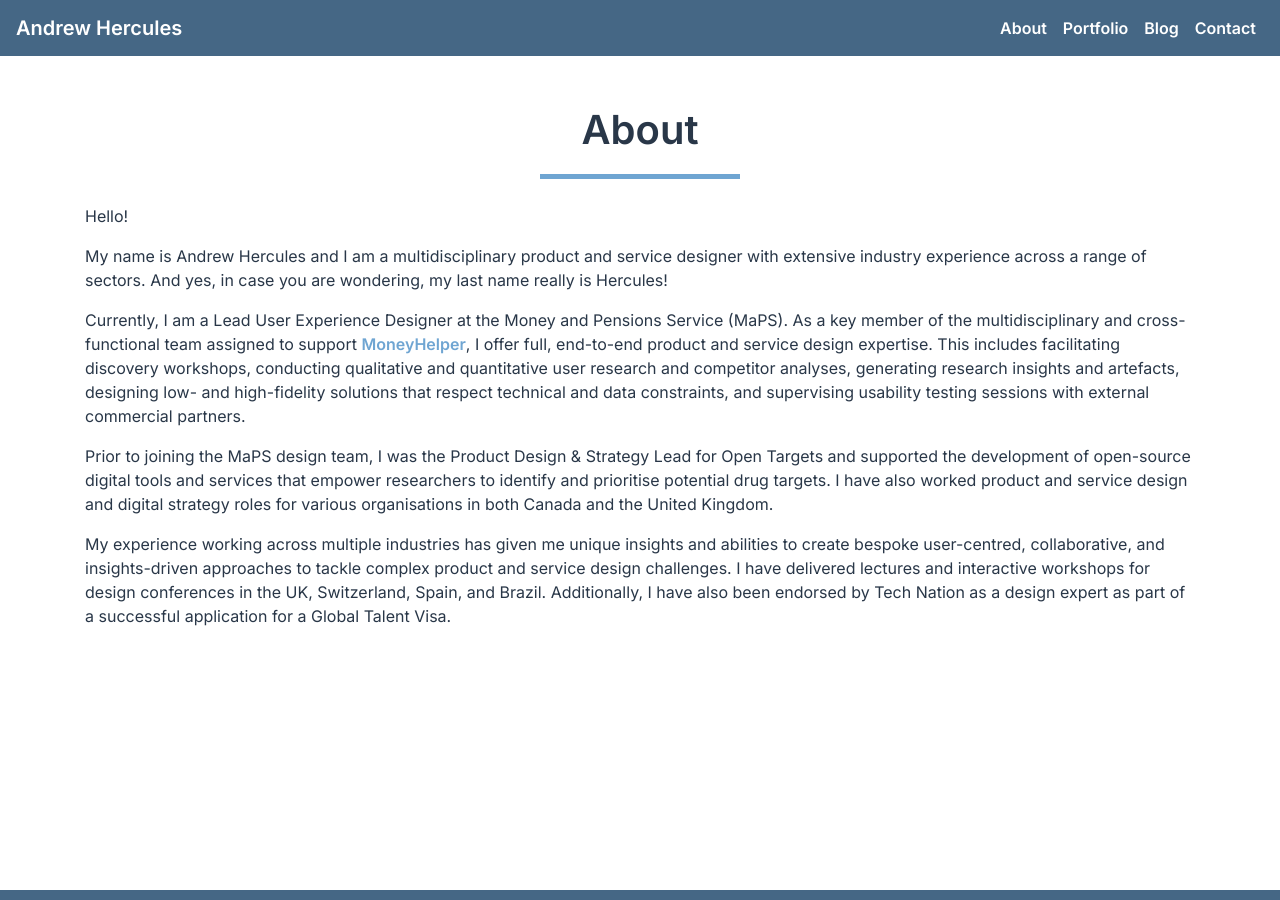
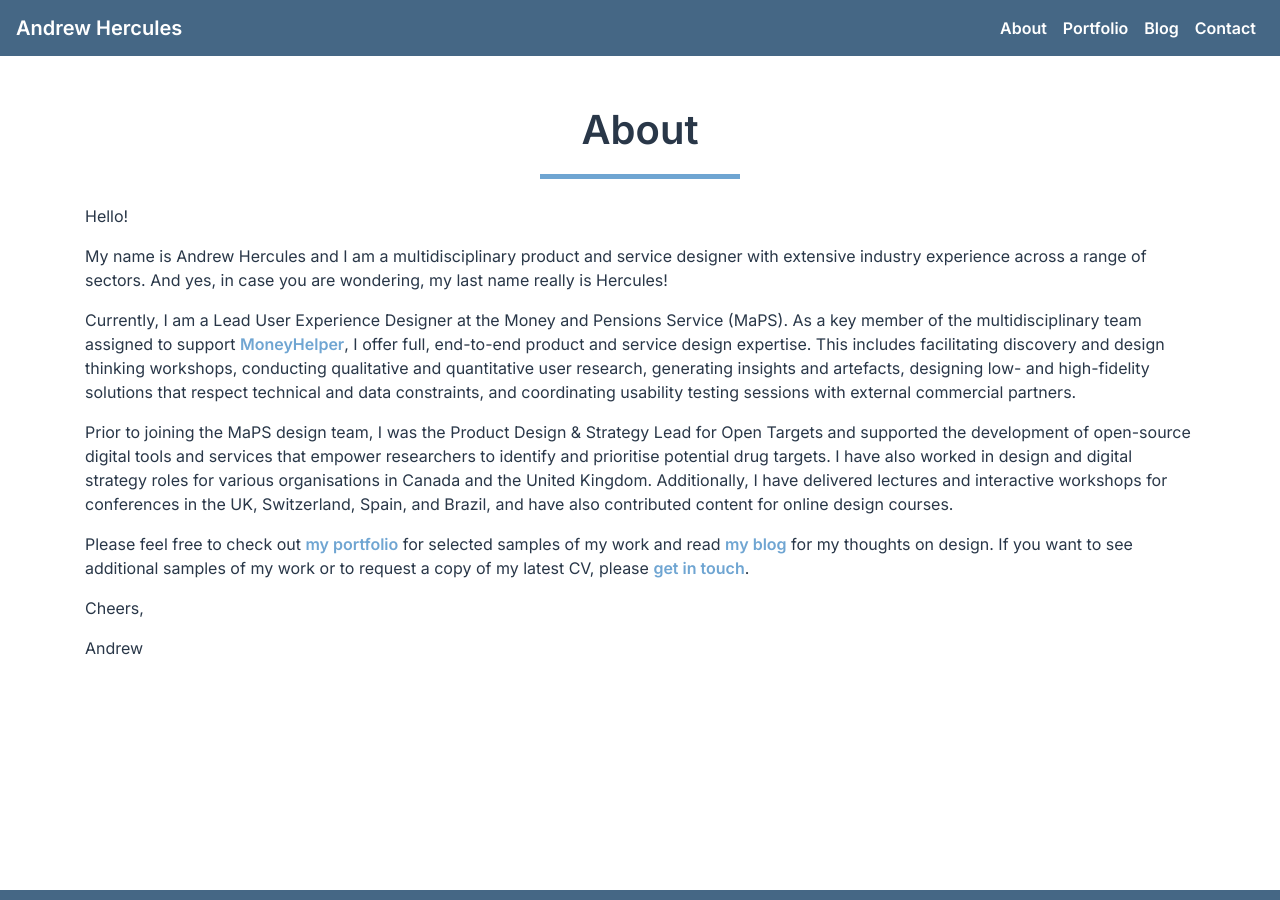
Before and after one commit to andrewhercules/andrewhercules.github.io, a Jekyll site: the page built from pages/about.html, in a window 1280 px wide. Built offline with Jekyll 4.4.1, drawn with Linux system fonts in a browser that asks for light colours; nearby versions of some CDN libraries.

Commit message:
Updated About page content

```diff
--- a/pages/about.html
+++ b/pages/about.html
@@ -22,29 +22,32 @@ permalink: /about/
         </p>
         <p class="page-text">
           Currently, I am a Lead User Experience Designer at the Money and Pensions Service (MaPS). As a key member of the
-          multidisciplinary and cross-functional team assigned to support <a href="https://www.moneyhelper.org.uk/en"
+          multidisciplinary team assigned to support <a href="https://www.moneyhelper.org.uk/en"
             target="_blank">MoneyHelper</a>, I offer full, end-to-end product and service design expertise. This
           includes
-          facilitating discovery workshops, conducting qualitative and quantitative user research and competitor
-          analyses,
-          generating research insights and artefacts, designing low- and high-fidelity solutions that respect technical
+          facilitating discovery and design thinking workshops, conducting qualitative and quantitative user research,
+          generating insights and artefacts, designing low- and high-fidelity solutions that respect technical
           and data
-          constraints, and supervising usability testing sessions with external commercial partners.
+          constraints, and coordinating usability testing sessions with external commercial partners.
         </p>
         <p class="page-text">
           Prior to joining the MaPS design team, I was the Product Design & Strategy Lead for Open Targets and supported
           the development of open-source digital tools and services that empower researchers to identify and prioritise
-          potential drug targets. I have also worked product and service design and digital strategy roles for various
-          organisations in
-          both Canada and the United Kingdom.
+          potential drug targets. I have also worked in design and digital strategy roles for various
+          organisations in Canada and the United Kingdom. Additionally, I have delivered lectures and
+          interactive workshops for conferences in the UK, Switzerland, Spain, and Brazil, and have also contributed
+          content for online design courses.
         </p>
         <p class="page-text">
-          My experience working across multiple industries has given me unique insights and abilities to create bespoke
-          user-centred, collaborative, and insights-driven approaches to tackle complex product and service design
-          challenges. I have delivered lectures and
-          interactive workshops for design conferences in the UK, Switzerland, Spain, and Brazil. Additionally, I have
-          also been endorsed by
-          Tech Nation as a design expert as part of a successful application for a Global Talent Visa.
+          Please feel free to check out <a href="/portfolio">my portfolio</a> for selected samples of my work and read <a href="/blog">my blog</a>
+          for my thoughts on design. If you
+          want to see additional samples of my work or to request a copy of my latest CV, please <a href="/contact">get in touch</a>.
+        </p>
+        <p class="page-text">
+          Cheers,
+        </p>
+        <p>
+          Andrew
         </p>
       </div>
     </div>
```
